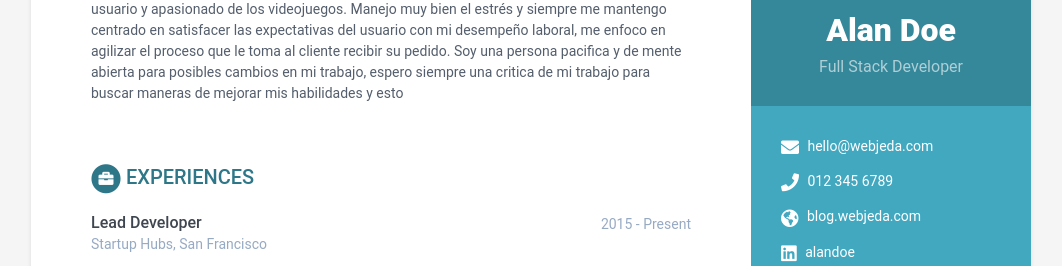
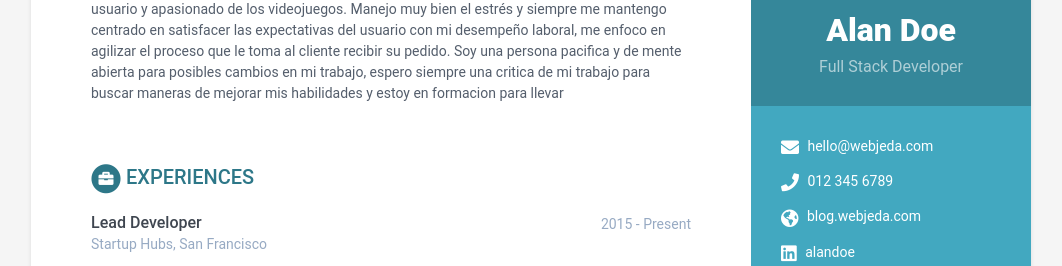
Before and after one commit to KevinC99/good-birch-4e19a, a Jekyll site: the page built from index.html, in a window 1280 px wide. Shown: the part 162-428 px from the top of the page, without its empty margins (109-1171 px from the left). Built offline with Jekyll 4.4.1, drawn with Linux system fonts in a browser that asks for light colours; some of the changed text lies outside the part shown.

Commit message:
data.yml: updated summary in career-profile

```diff
--- a/_data/data.yml
+++ b/_data/data.yml
@@ -39,7 +39,8 @@ career-profile:
     expectativas del usuario con mi desempeño laboral, me enfoco en agilizar el
     proceso que le toma al cliente recibir su pedido. Soy una persona pacifica y
     de mente abierta para posibles cambios en mi trabajo, espero siempre una
-    critica de mi trabajo para buscar maneras de mejorar mis habilidades y esto
+    critica de mi trabajo para buscar maneras de mejorar mis habilidades y estoy
+    en formacion para llevar
 education:
   - degree: MSc in Computer Science
     university: University of London
```
